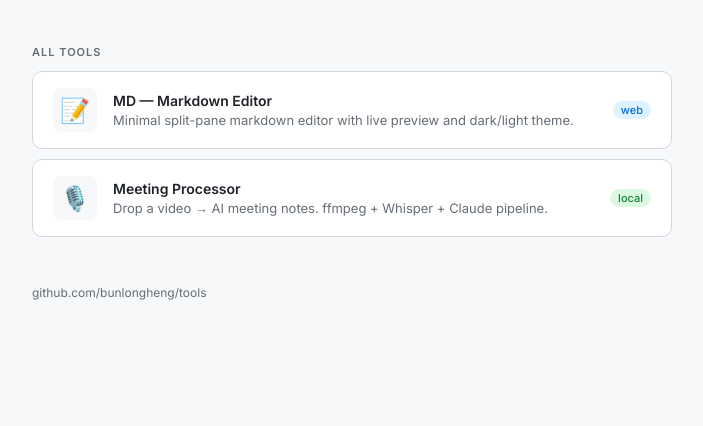
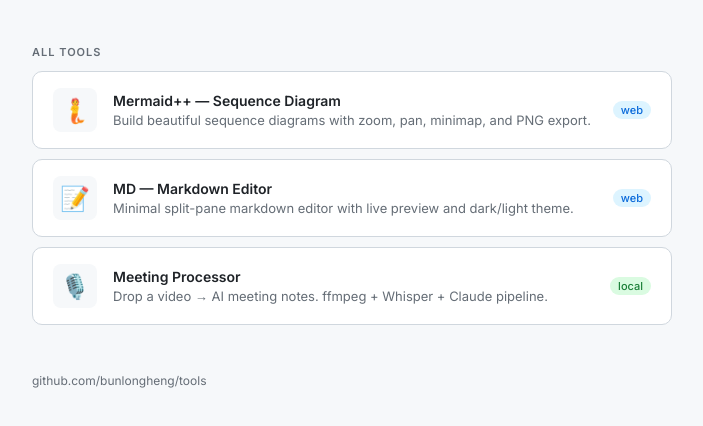
Before and after one commit to bunlongheng/tools, a plain HTML site: page index.html in a window 1280 px wide. Shown: the part 112-538 px from the top of the page, without its empty margins (288-991 px from the left). Drawn offline with Linux system fonts and the light colour scheme.

Commit message:
Add Mermaid++ to tools index

```diff
--- a/index.html
+++ b/index.html
@@ -100,6 +100,15 @@
   <h2>All Tools</h2>
   <div class="tools">
 
+    <a class="tool" href="./mermaid/">
+      <div class="tool-icon">🧜</div>
+      <div class="tool-body">
+        <div class="tool-name">Mermaid++ — Sequence Diagram</div>
+        <div class="tool-desc">Build beautiful sequence diagrams with zoom, pan, minimap, and PNG export.</div>
+      </div>
+      <span class="tool-tag">web</span>
+    </a>
+
     <a class="tool" href="./md/">
       <div class="tool-icon">📝</div>
       <div class="tool-body">
```
